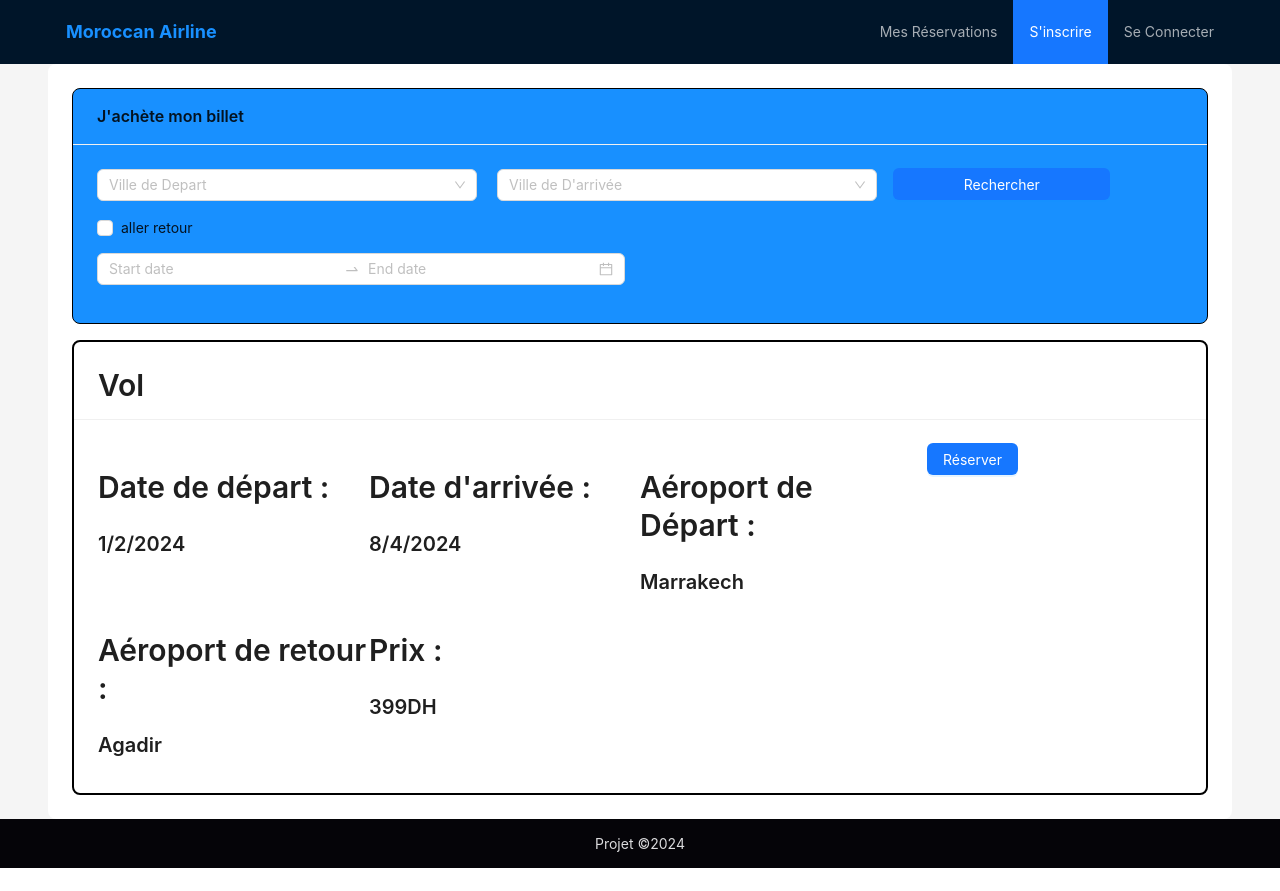
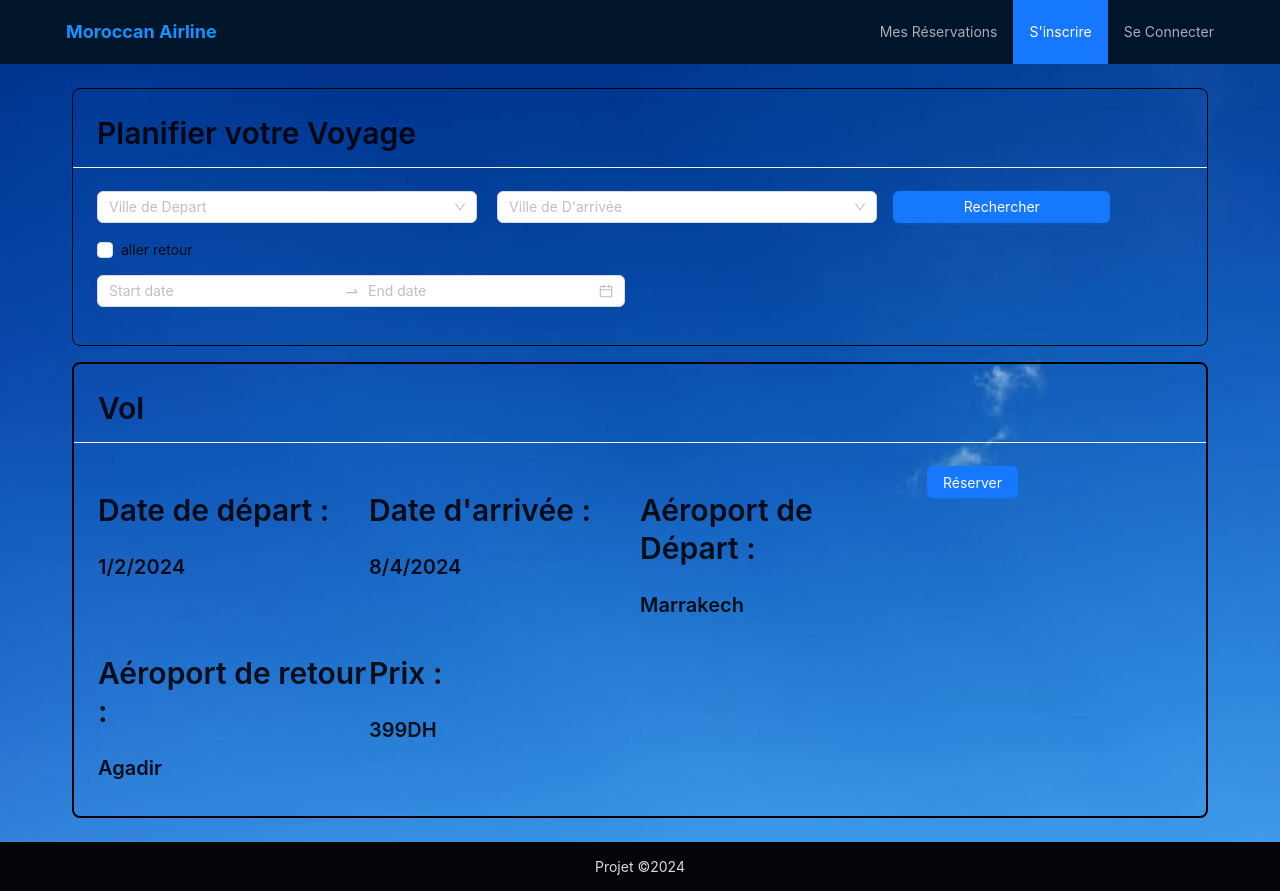
Before and after one commit to iir-projets/projet-dev-2324-g3-iir42324c3g3, a React (Create React App) app in the folder front_user/: page / in a window 1280 px wide. Before the commit the page ends 868 px from the top, so only its background shows below. Built offline with nearby package versions, Linux system fonts and the light colour scheme.

Commit message:
interface user
modification

```diff
--- a/front_user/src/App.css
+++ b/front_user/src/App.css
@@ -19,6 +19,7 @@
 
 .content {
   padding: 0 48px;
+
 }
 
 .breadcrumb {
@@ -28,6 +29,7 @@
 .content-container {
   min-height: 280px;
   padding: 24px;
+
 }
 
 .footer {
--- a/front_user/src/App.js
+++ b/front_user/src/App.js
@@ -1,6 +1,7 @@
 import React, { useState } from 'react';
-import { Breadcrumb, Layout, Menu, theme, Card, Space, TreeSelect, DatePicker, Button, Typography, Row, Col, Input, Checkbox } from 'antd';
+import { Breadcrumb, Layout, Menu, theme, Card, Space, TreeSelect, DatePicker, Button, Typography, Row, Col, Input, Checkbox, Image } from 'antd';
 import './App.css';
+import img1 from './img1.png';
 
 const { RangePicker } = DatePicker;
 const { Header, Content, Footer } = Layout;
@@ -52,7 +53,7 @@
   const initialValue = 'Valeur par défaut';
 
   const {
-    token: { colorBgContainer, borderRadiusLG },
+    token: { borderRadiusLG },
   } = theme.useToken();
 
   const handleSearch = () => {
@@ -67,7 +68,7 @@
   };
 
   return (
-    <Layout style={{ minHeight: '100vh' }}>
+    <Layout style={{ minHeight: '100vh', backgroundImage: `url(${img1})`, backgroundSize: 'cover', backgroundPosition: 'center', backgroundRepeat: 'no-repeat' }}>
       <Header className="header">
         <div className="logo">Moroccan Airline</div>
         <Menu
@@ -82,7 +83,7 @@
         <div
           className="content-container"
           style={{
-            background: colorBgContainer,
+            background: 'transparent',
             borderRadius: borderRadiusLG,
           }}
         >
@@ -91,9 +92,10 @@
               style={{
                 border: '1px solid',
                 borderColor: '#000000',
-                backgroundColor: '#1890ff',
+                background: 'transparent',
               }}
-              title="J'achète mon billet"
+
+              title={<Title level={2}>Planifier votre Voyage</Title>}
               size="large"
             >
               <TreeSelect
@@ -128,7 +130,7 @@
               style={{
                 border: '2px solid',
                 borderColor: '#000000',
-                backgroundColor:'white',
+                background: 'transparent',
               }}
               title={<Title level={2}>Vol</Title>}
               size="large"
--- a/front_user/src/index.css
+++ b/front_user/src/index.css
@@ -1,4 +1,5 @@
 body {
+
   margin: 0;
   font-family: -apple-system, BlinkMacSystemFont, 'Segoe UI', 'Roboto', 'Oxygen',
     'Ubuntu', 'Cantarell', 'Fira Sans', 'Droid Sans', 'Helvetica Neue',
```
Also changed, not shown: front_user/src/img1.png (added).
